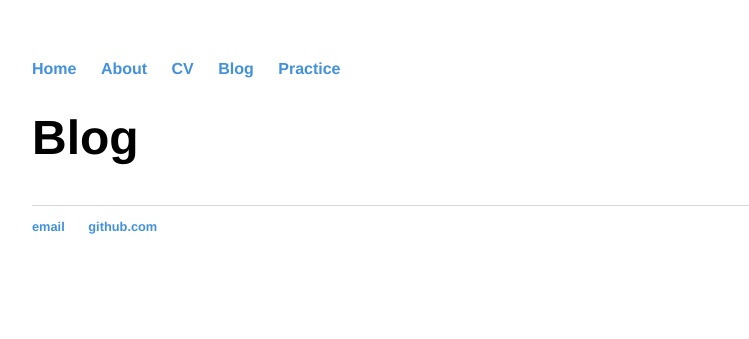
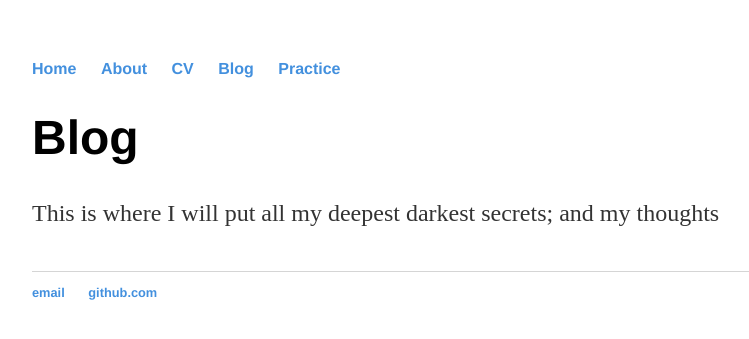
Before and after one commit to Illcarious/Illcarious.github.io, a Jekyll site: the page built from blog/index.html, in a window 1280 px wide. Shown: the top 339 px of the page, without its empty margins (224-973 px from the left). Built offline with Jekyll 4.4.1, drawn with Linux system fonts in a browser that asks for light colours.

Commit message:
Update index.html

```diff
--- a/blog/index.html
+++ b/blog/index.html
@@ -3,6 +3,7 @@ layout: default
 title: Blog
 ---
 <h1>{{ page.title }}</h1>
+<p>This is where I will put all my deepest darkest secrets; and my thoughts</p>
 	<ul class="posts">
 
 	  {% for post in site.blogposts %}
```
